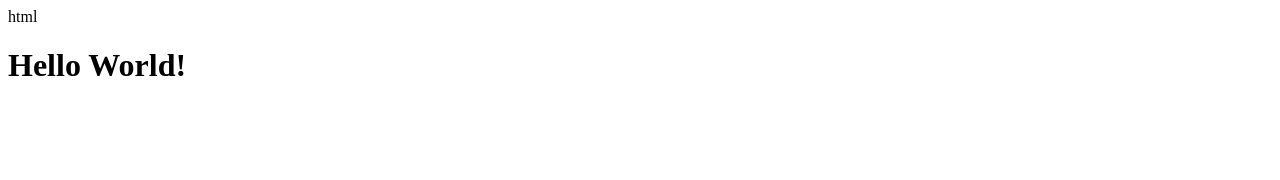
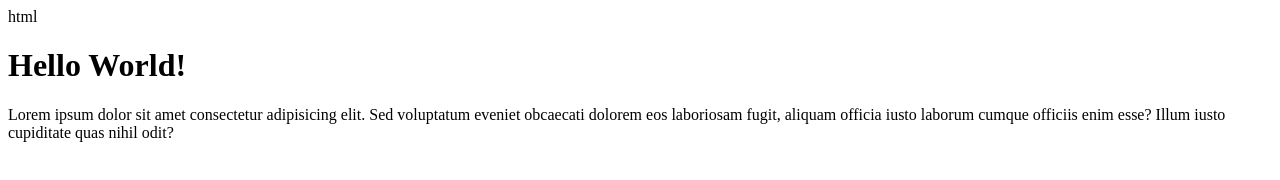
Before and after one commit to Vohidbek88/learn_github, a plain HTML site: page index.html in a window 1280 px wide. Drawn offline with Linux system fonts and the light colour scheme.

Commit message:
new tag p lorem

```diff
--- a/index.html
+++ b/index.html
@@ -9,5 +9,6 @@ html
 </head>
 <body>
     <h1>Hello World!</h1>
+    <p>Lorem ipsum dolor sit amet consectetur adipisicing elit. Sed voluptatum eveniet obcaecati dolorem eos laboriosam fugit, aliquam officia iusto laborum cumque officiis enim esse? Illum iusto cupiditate quas nihil odit?</p>
 </body>
 </html>
```
